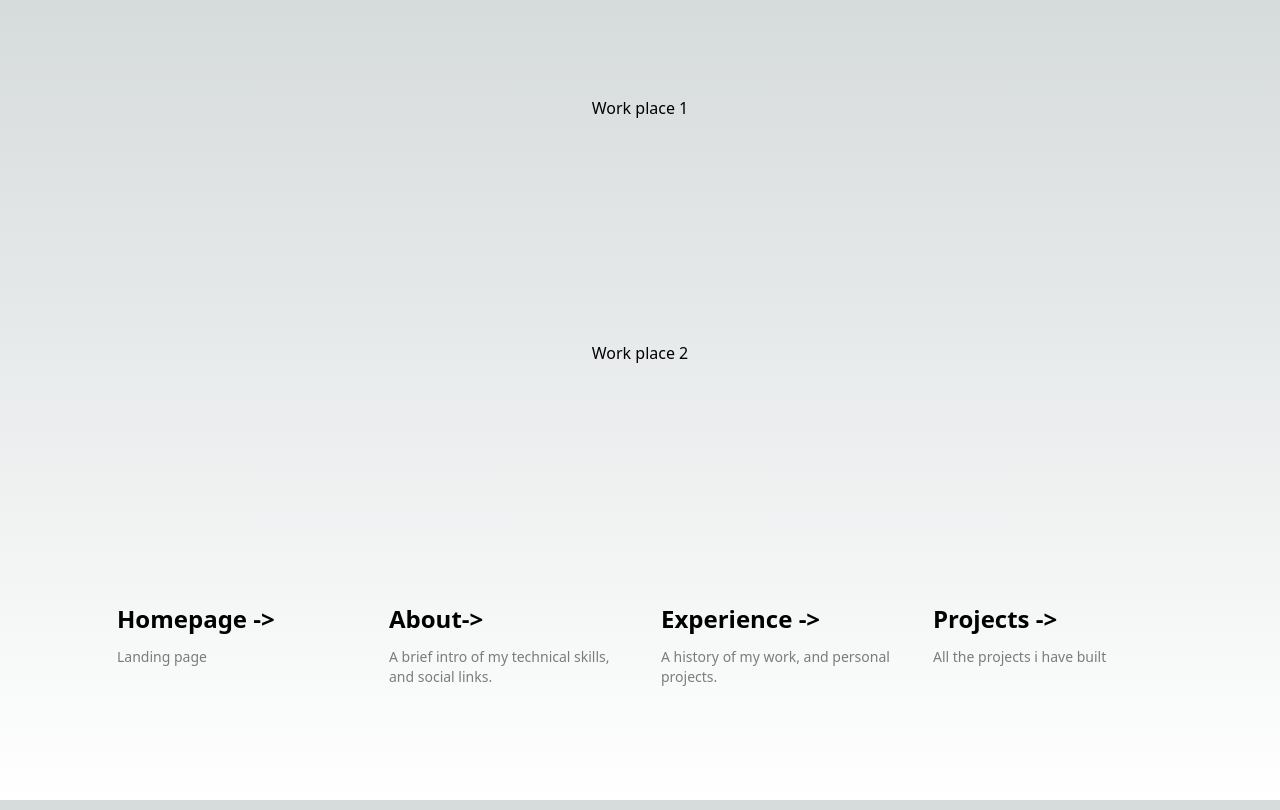
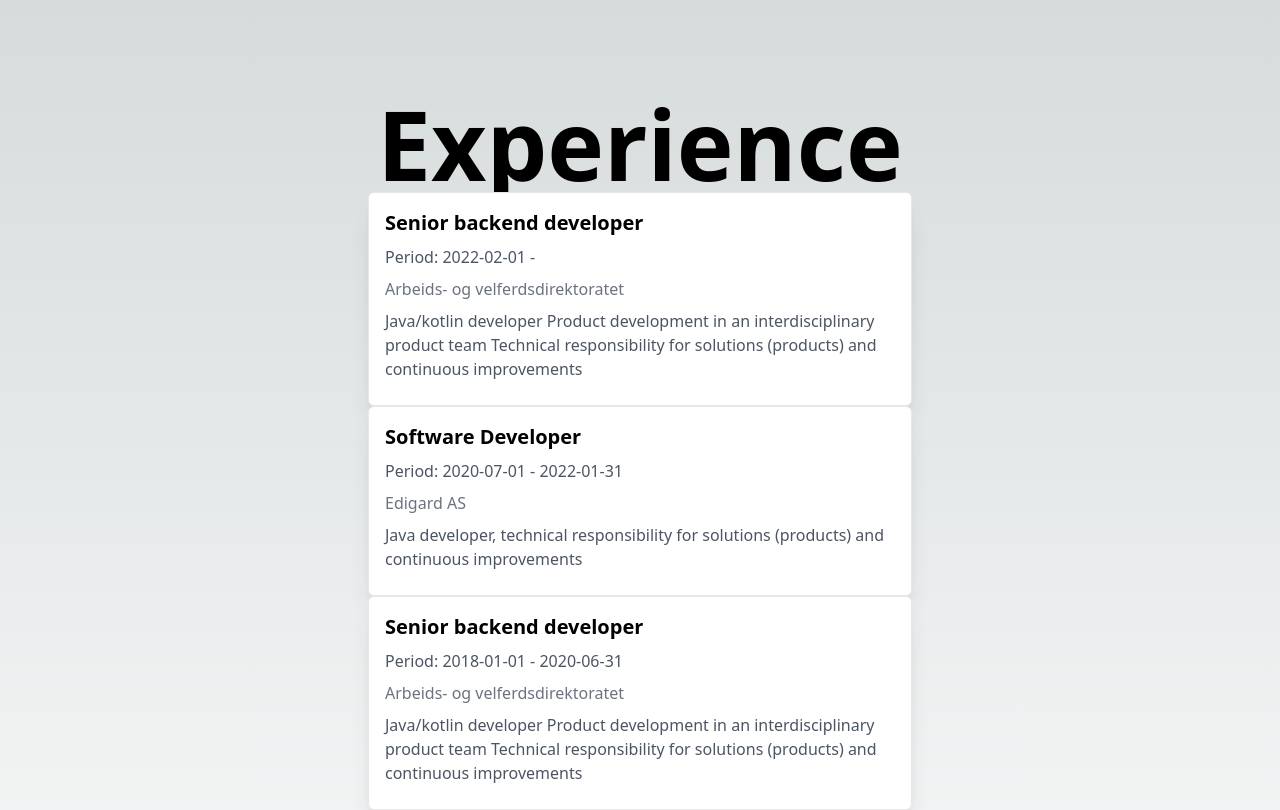
Before and after one commit to MikAoJk/MikAoJk.github.io, a Next.js app: page /experience in a window 1280 px wide. Shown: the top 810 px of the page. Built offline with nearby package versions, Linux system fonts and the light colour scheme.

Commit message:
Added in content to pages

```diff
--- /dev/null
+++ b/src/components/ExperienceCard/ExperienceCard.tsx
@@ -0,0 +1,23 @@
+import React from 'react';
+
+interface ExperienceCardProps {
+    title: string;
+    company: string;
+    fromDate: string;
+    toDate: string;
+    companyLink: string;
+    desc: string;
+}
+
+export const ExperienceCard: React.FC<ExperienceCardProps> = ({title, company, fromDate, toDate, companyLink, desc}) => {
+    return (
+        <div className="relative experience-card border p-4 rounded-md shadow-xl bg-white dark:bg-gray-800 z-10 mx-4">
+            <h1 className="font-semibold text-xl">{title}</h1>
+            <p className="text-gray-600 dark:text-gray-400 my-2">Period: {fromDate} - {toDate}</p>
+            <a href={companyLink} className="text-gray-500">
+                {company}
+            </a>
+            <p className="text-gray-600 dark:text-gray-400 my-2">{desc}</p>
+        </div>
+    );
+};
--- a/src/components/Footer/Footer.tsx
+++ b/src/components/Footer/Footer.tsx
@@ -31,7 +31,7 @@ const Footer = () => {
             </span>
             </h2>
             <p className={`m-0 max-w-[30ch] text-sm opacity-50`}>
-                A brief intro of my technical skills, and social links.
+                A brief intro of me
             </p>
         </Link>
 
@@ -47,7 +47,7 @@ const Footer = () => {
             </span>
             </h2>
             <p className={`m-0 max-w-[30ch] text-sm opacity-50`}>
-                A history of my work, and personal projects.
+                A history of my work
             </p>
         </Link>
 
@@ -63,7 +63,7 @@ const Footer = () => {
             </span>
             </h2>
             <p className={`m-0 max-w-[30ch] text-sm opacity-50`}>
-                All the projects i have built
+                Some of the projects i have built
             </p>
         </Link>
     </div>
--- /dev/null
+++ b/src/components/ProjectCard/ProjectCard.tsx
@@ -0,0 +1,18 @@
+import React from 'react';
+
+interface ProjectCardProps {
+    title: string;
+    gitHubLink: string;
+    desc: string;
+}
+
+export const ProjectCard: React.FC<ProjectCardProps> = ({title, gitHubLink, desc}) => {
+    return (
+        <div className="relative experience-card border p-4 rounded-md shadow-xl bg-white dark:bg-gray-800 z-10 mx-4">
+            <a href={gitHubLink} className="font-medium hover:underline">
+                {title}
+            </a>
+            <p className="text-gray-600 dark:text-gray-400 my-2">{desc}</p>
+        </div>
+    );
+};
--- a/src/pages/about.tsx
+++ b/src/pages/about.tsx
@@ -1,27 +1,34 @@
 import Image from "next/image";
 import Footer from "@/components/Footer/Footer";
 import {NextPage} from "next";
+import React from "react";
 
 const About: NextPage = () => {
     return (
         <main className="flex min-h-screen flex-col items-center justify-between p-24">
 
-            <div className="relative flex place-items-center before:absolute before:h-[300px] before:w-[480px] before:-translate-x-1/2 before:rounded-full before:bg-gradient-radial before:from-white before:to-transparent before:blur-2xl before:content-[''] after:absolute after:-z-20 after:h-[180px] after:w-[240px] after:translate-x-1/3 after:bg-gradient-conic after:from-sky-200 after:via-blue-200 after:blur-2xl after:content-[''] before:dark:bg-gradient-to-br before:dark:from-transparent before:dark:to-blue-700 before:dark:opacity-10 after:dark:from-sky-900 after:dark:via-[#0141ff] after:dark:opacity-40 before:lg:h-[360px]">
+            <div
+                className="relative flex place-items-center before:absolute before:h-[300px] before:w-[480px] before:-translate-x-1/2 before:rounded-full before:bg-gradient-radial before:from-white before:to-transparent before:blur-2xl before:content-[''] after:absolute after:-z-20 after:h-[180px] after:w-[240px] after:translate-x-1/3 after:bg-gradient-conic after:from-sky-200 after:via-blue-200 after:blur-2xl after:content-[''] before:dark:bg-gradient-to-br before:dark:from-transparent before:dark:to-blue-700 before:dark:opacity-10 after:dark:from-sky-900 after:dark:via-[#0141ff] after:dark:opacity-40 before:lg:h-[360px]">
                 <Image
                     className="relative dark:drop-shadow-[0_0_0.3rem_#ffffff70] "
                     src="/1603092514073.jpeg"
                     alt="image of me"
-                    width={300}
+                    width={400}
                     height={37}
                     priority
                 />
             </div>
-            <div className="mb-32 grid text-center lg:mb-0 lg:text-left">
-                <h1>My name is Joakim Taule Kartveit</h1>
+
+            <div className="text-xl mb-32 grid text-center lg:mb-0 lg:text-left">
+                <p>Hello, I&apos;m Joakim Taule Kartveit</p>
                 <p>I&apos;m working as a developer at</p>
-                <a href="https://nav.no"
+                <a className="font-medium hover:underline" href="https://nav.no"
                 >NAV</a>
                 <p>I&apos;m based in Norway, Kristiansand.</p>
+                <p>I like to play soccer sometimes</p>
+                <p>Current OS is Linux</p>
+                <p>Love Open Source Software</p>
+                <p>How to reach me: joakimkartveit@gmail.com</p>
             </div>
 
             <Footer/>
--- a/src/pages/experience.tsx
+++ b/src/pages/experience.tsx
@@ -1,19 +1,70 @@
 import {NextPage} from "next";
 import Footer from "@/components/Footer/Footer";
+import {ExperienceCard} from "@/components/ExperienceCard/ExperienceCard";
 
 const Experience: NextPage = () => {
     return (
         <main className="flex min-h-screen flex-col items-center justify-between p-24">
-
-            <div className="mb-32 grid text-center lg:mb-0 lg:text-left">
-                <h1>Work place 1</h1>
+            <h1 className="text-5xl md:text-8xl font-bold py-15 text-center md:text-left">
+                Experience
+            </h1>
+            <div className="grid grid-cols-1 max-w-xl mx-auto pt-15">
+                {experience.map((experience, idx) => (
+                    <>
+                        <ExperienceCard
+                            key={idx}
+                            title={experience.title}
+                            desc={experience.desc}
+                            fromDate={experience.fromDate}
+                            toDate={experience.toDate}
+                            company={experience.company}
+                            companyLink={experience.companyLink}
+                        />
+                    </>
+                ))}
             </div>
-            <div className="mb-32 grid text-center lg:mb-0 lg:text-left">
-                <h1>Work place 2</h1>
-            </div>
-
             <Footer/>
         </main>
-    )
+    );
 }
+
+const experience = [
+    {
+        title: "Senior backend developer",
+        company: "Arbeids- og velferdsdirektoratet",
+        fromDate: "2022-02-01",
+        toDate: "",
+        companyLink: "https://nav.no",
+        desc: "Java/kotlin developer " +
+            "Product development in an interdisciplinary product team " +
+            "Technical responsibility for solutions (products) and continuous improvements",
+    },
+    {
+        title: "Software Developer",
+        company: "Edigard AS",
+        fromDate: "2020-07-01",
+        toDate: "2022-01-31",
+        companyLink: "https://orbyt.tech/",
+        desc: "Java developer, technical responsibility for solutions (products) and continuous improvements",
+    },
+    {
+        title: "Senior backend developer",
+        company: "Arbeids- og velferdsdirektoratet",
+        fromDate: "2018-01-01",
+        toDate: "2020-06-31",
+        companyLink: "https://nav.no",
+        desc: "Java/kotlin developer " +
+            "Product development in an interdisciplinary product team " +
+            "Technical responsibility for solutions (products) and continuous improvements",
+    },
+    {
+        title: "Application Development Analyst",
+        company: "Accenture",
+        fromDate: "2014-08-01",
+        toDate: "2017-12-31",
+        companyLink: "https://www.accenture.com",
+        desc: "Java developer, Technical responsibility for solutions (products) and continuous improvements",
+    },
+]
+
 export default Experience
--- a/src/pages/index.tsx
+++ b/src/pages/index.tsx
@@ -5,18 +5,19 @@ export default function Home() {
     return (
         <main className="flex min-h-screen flex-col items-center justify-between p-24">
 
-      <div className="relative flex place-items-center before:absolute before:h-[300px] before:w-[480px] before:-translate-x-1/2 before:rounded-full before:bg-gradient-radial before:from-white before:to-transparent before:blur-2xl before:content-[''] after:absolute after:-z-20 after:h-[180px] after:w-[240px] after:translate-x-1/3 after:bg-gradient-conic after:from-sky-200 after:via-blue-200 after:blur-2xl after:content-[''] before:dark:bg-gradient-to-br before:dark:from-transparent before:dark:to-blue-700 before:dark:opacity-10 after:dark:from-sky-900 after:dark:via-[#0141ff] after:dark:opacity-40 before:lg:h-[360px]">
+            <div
+                className="relative flex place-items-center before:absolute before:h-[300px] before:w-[480px] before:-translate-x-1/2 before:rounded-full before:bg-gradient-radial before:from-white before:to-transparent before:blur-2xl before:content-[''] after:absolute after:-z-20 after:h-[180px] after:w-[240px] after:translate-x-1/3 after:bg-gradient-conic after:from-sky-200 after:via-blue-200 after:blur-2xl after:content-[''] before:dark:bg-gradient-to-br before:dark:from-transparent before:dark:to-blue-700 before:dark:opacity-10 after:dark:from-sky-900 after:dark:via-[#0141ff] after:dark:opacity-40 before:lg:h-[360px]">
                 <Image
                     className="relative dark:drop-shadow-[0_0_0.3rem_#ffffff70] "
                     src="/1603092514073.jpeg"
                     alt="image of me"
-          width={300}
+                    width={400}
                     height={37}
                     priority
                 />
             </div>
-      <div className="mb-32 grid text-center lg:mb-0 lg:text-left">
-        <h1>Hello, I&apos;m Joakim Taule Kartveit</h1>
+            <div className="text-xl mb-32 grid text-center lg:mb-0 lg:text-left">
+                <h1>Hello, I&apos;m Joakim Taule Kartveit and this is my website</h1>
             </div>
 
             <Footer/>
--- a/src/pages/projects.tsx
+++ b/src/pages/projects.tsx
@@ -1,19 +1,57 @@
 import {NextPage} from "next";
 import Footer from "@/components/Footer/Footer";
+import {ProjectCard} from "@/components/ProjectCard/ProjectCard";
+
 
 const Projects: NextPage = () => {
     return (
         <main className="flex min-h-screen flex-col items-center justify-between p-24">
-
-            <div className="mb-32 grid text-center lg:mb-0 lg:text-left">
-                <h1>Projects 1</h1>
+            <h1 className="text-5xl md:text-8xl font-bold py-15 text-center md:text-left">
+                Projects
+            </h1>
+            <div className="grid grid-cols-1 max-w-xl mx-auto pt-15">
+                {projects.map((projects, idx) => (
+                    <>
+                        <ProjectCard
+                            key={idx}
+                            title={projects.title}
+                            gitHubLink={projects.gitHubLink}
+                            desc={projects.desc}
+                        />
+                    </>
+                ))}
             </div>
-            <div className="mb-32 grid text-center lg:mb-0 lg:text-left">
-                <h1>Projects 2</h1>
-            </div>
-
             <Footer/>
         </main>
-    )
+    );
 }
+
+const projects = [
+    {
+        title: "norwegian-organization-number-validator",
+        gitHubLink: "https://github.com/MikAoJk/norwegian-organization-number-validator",
+        desc: "A simple validator for, validation a norwegian organization number",
+    },
+    {
+        title: "norwegian-social-security-number-validator",
+        gitHubLink: "https://github.com/MikAoJk/norwegian-social-security-number-validator",
+        desc: "A simple validator for validation a norwegian social security numbers (FNR, DNR)",
+    },
+    {
+        title: "random-diagnosis-code",
+        gitHubLink: "https://github.com/MikAoJk/random-diagnosis-code",
+        desc: "A simple site that gets a random icpc-2 diagnosis code",
+    },
+    {
+        title: "quote-generator",
+        gitHubLink: "https://github.com/MikAoJk//quote-generator/",
+        desc: "A simple website that creates different quotes",
+    },
+    {
+        title: "quote-generator",
+        gitHubLink: "https://github.com/MikAoJk/tic-tac-toe-game",
+        desc: "Tic tac toe game for learning React",
+    },
+]
+
 export default Projects
```
Lines whose indentation alone changed are shown as unchanged.
